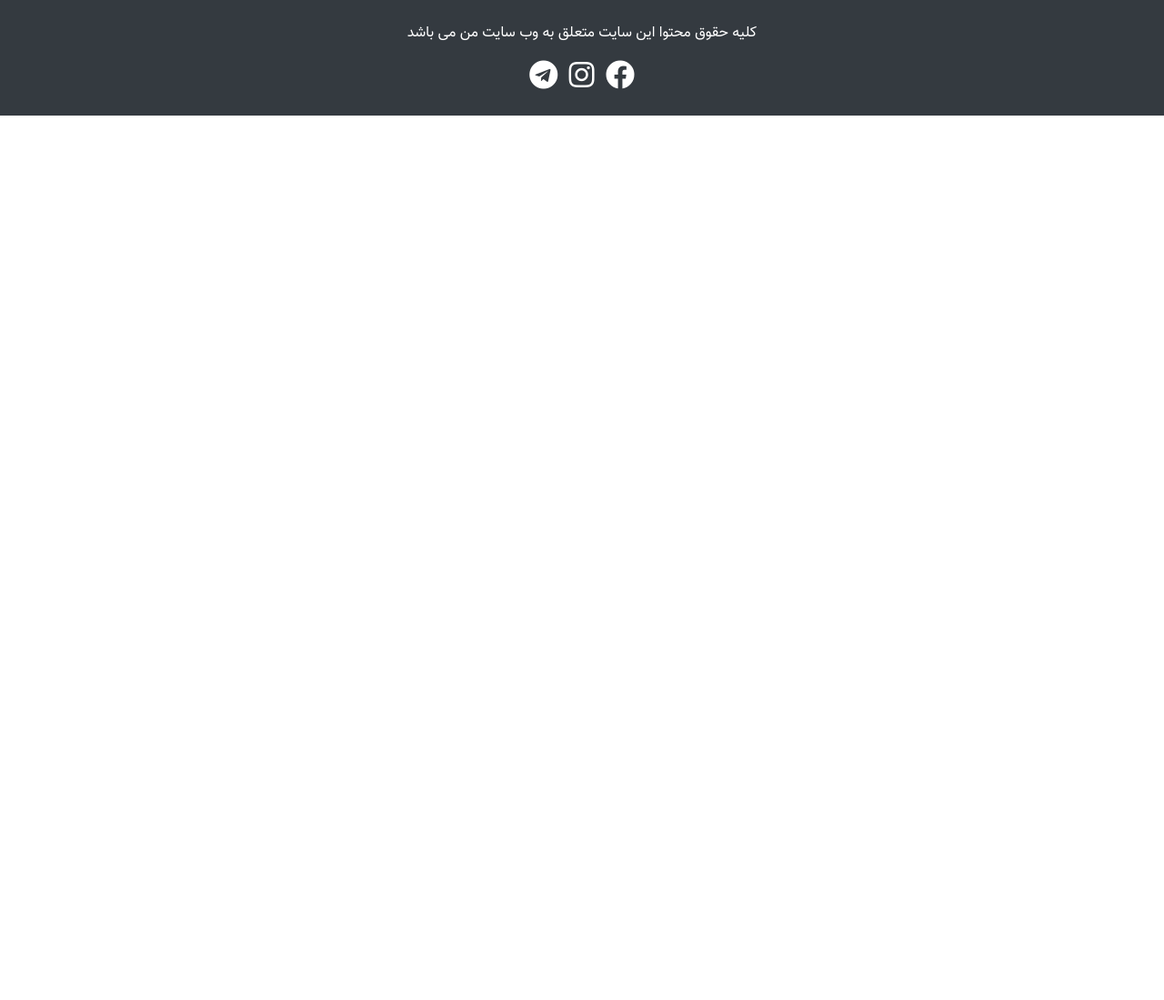
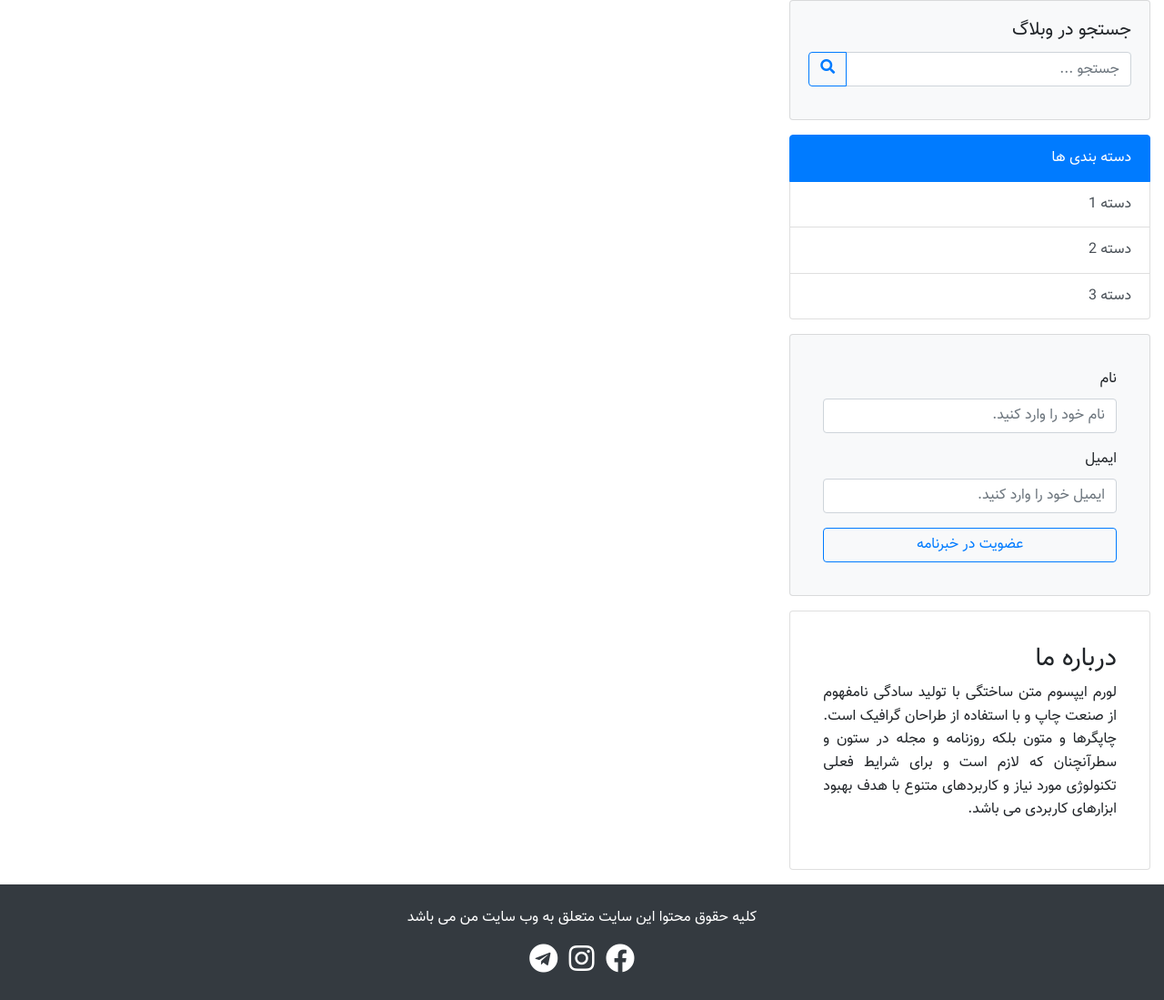
Before and after one commit to saeedaliakbari/blog, a PHP site: page / in a window 1280 px wide. Shown: the part 58-1157 px from the top of the page at 91% size. Before the commit the page ends 185 px from the top, so only its background shows below. Run offline with PHP 8.4, Linux system fonts and the light colour scheme; some libraries are stand-ins or nearby versions.

Commit message:
add sidebar  config

```diff
--- /dev/null
+++ b/include/sidebar.php
@@ -0,0 +1,58 @@
+<div class="col-md-4 mb-3">
+
+    <div class="card bg-light mb-3">
+        <div class="card-body">
+            <h5 class="card-title">جستجو در وبلاگ</h5>
+            <form action="search.php" method="get">
+                <div class="input-group mb-3">
+                    <div class="input-group-prepend order-2">
+                        <button class="btn btn-outline-primary" type="submit">
+                            <i class="fas fa-search"></i>
+                        </button>
+                    </div>
+                    <input name="search" type="text" class="form-control" placeholder="جستجو ...">
+                </div>
+            </form>
+        </div>
+    </div>
+
+
+    <div class="list-group mb-3">
+        <a href="#" class="list-group-item list-group-item-action active">
+            دسته بندی ها
+        </a>
+        <a href="" class="list-group-item list-group-item-action">دسته 1</a>
+        <a href="" class="list-group-item list-group-item-action">دسته 2</a>
+        <a href="" class="list-group-item list-group-item-action">دسته 3</a>
+
+    </div>
+
+
+    <div class="card bg-light mb-3 p-3">
+        <div class="card-body">
+            <form method="post">
+                <div class="form-group">
+                    <label for="name">نام</label>
+                    <input type="text" name="name" id="name" class="form-control" placeholder="نام خود را وارد کنید.">
+
+                </div>
+                <div class="form-group">
+                    <label for="email">ایمیل</label>
+                    <input type="email" name="email" class="form-control" id="email"placeholder="ایمیل خود را وارد کنید.">
+                </div>
+
+                <button type="submit" name="subscribe" class="btn btn-outline-primary btn-block">عضویت در خبرنامه</button>
+            </form>
+        </div>
+    </div>
+
+    <div class="card p-3">
+        <div class="card-body">
+            <h3> درباره ما </h2>
+                <p class="text-justify">
+                    لورم ایپسوم متن ساختگی با تولید سادگی نامفهوم از صنعت چاپ و با استفاده از طراحان گرافیک است. چاپگرها و متون بلکه روزنامه و مجله در ستون و سطرآنچنان که لازم است و برای شرایط فعلی تکنولوژی مورد نیاز و کاربردهای متنوع با هدف بهبود ابزارهای کاربردی می باشد.
+                </p>
+        </div>
+    </div>
+
+</div>
--- a/index.php
+++ b/index.php
@@ -3,5 +3,9 @@ include("./include/header.php");
 ?>
 
 <?php
+include("./include/sidebar.php");
+?>
+
+<?php
 include("./include/footer.php");
 ?>
--- a/search.php
+++ b/search.php
@@ -3,5 +3,9 @@ include("./include/header.php");
 ?>
 
 <?php
+include("./include/sidebar.php");
+?>
+
+<?php
 include("./include/footer.php");
 ?>
--- a/single.php
+++ b/single.php
@@ -3,5 +3,9 @@ include("./include/header.php");
 ?>
 
 <?php
+include("./include/sidebar.php");
+?>
+
+<?php
 include("./include/footer.php");
 ?>
```
